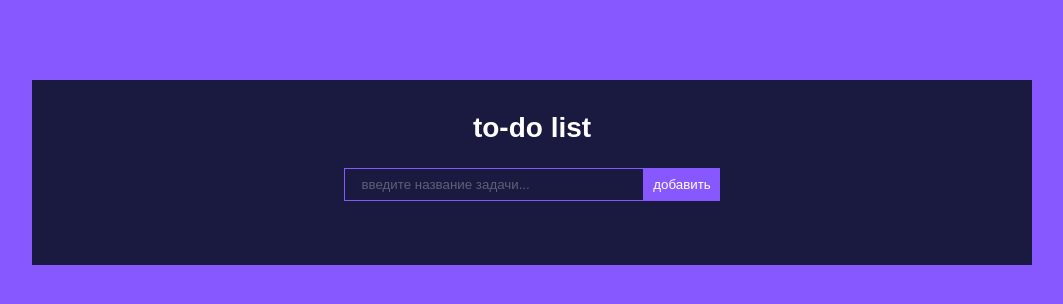
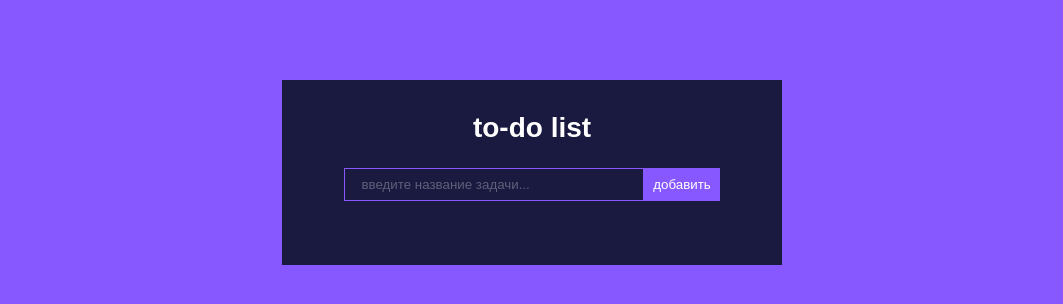
Before and after one commit to Ciratoku/todo-list, a React (Vite) app: page / in a window 1280 px wide. Shown: the top 304 px of the page, without its empty margins (108-1171 px from the left). Built offline with nearby package versions, Linux system fonts and the light colour scheme.

Commit message:
min/max width TodoWrapper

```diff
--- a/src/index.css
+++ b/src/index.css
@@ -23,7 +23,9 @@ h1 {
 }
 
 .TodoWrapper {
-  width: 1000px;
+  width: auto;
+  max-width: 1000px;
+  min-width: 500px;
   background: #1a1a40;
   margin-top: 5rem;
   padding: 2rem;
```
